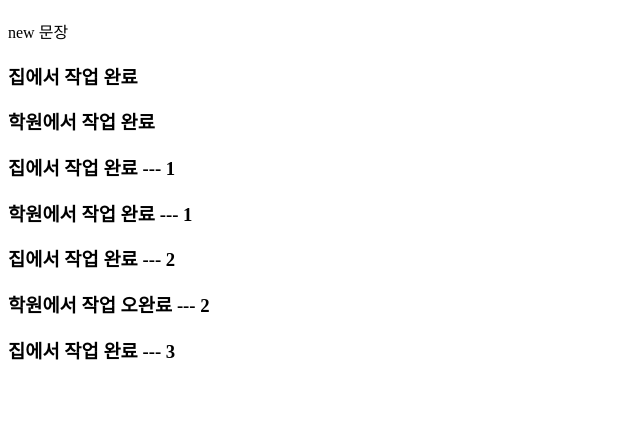
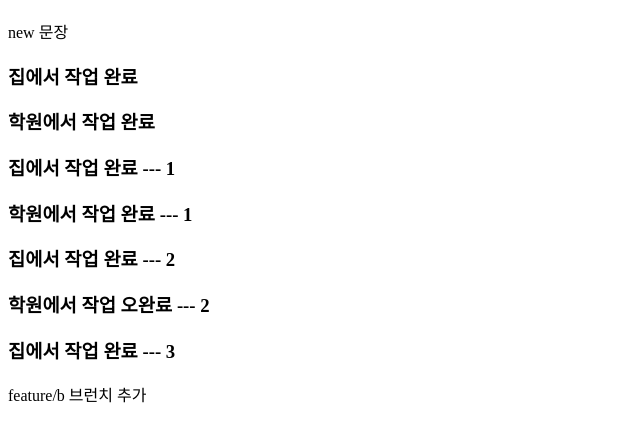
Before and after one commit to bericana/git-test-251016-new, a plain HTML site: page index.html in a window 1280 px wide. Shown: the part 61-502 px from the top of the page, without its empty margins (0-640 px from the left). Drawn offline with Linux system fonts and the light colour scheme.

Commit message:
feature/b 브런치 추가

```diff
--- a/index.html
+++ b/index.html
@@ -21,6 +21,6 @@
     <h3>학원에서 작업 오완료 --- 2</h3>
 
     <h3>집에서 작업 완료 --- 3</h3>
-
+    <p>feature/b 브런치 추가</p>
 </body>
 </html>
```
